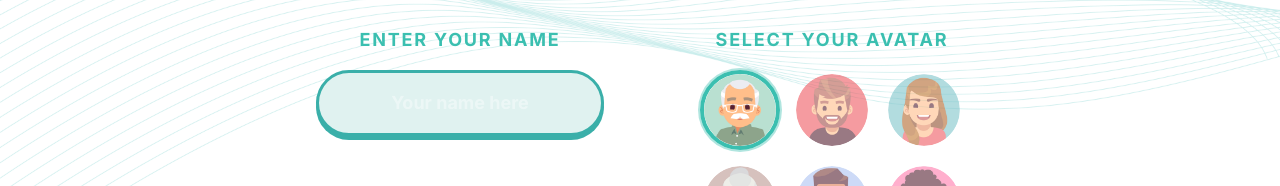
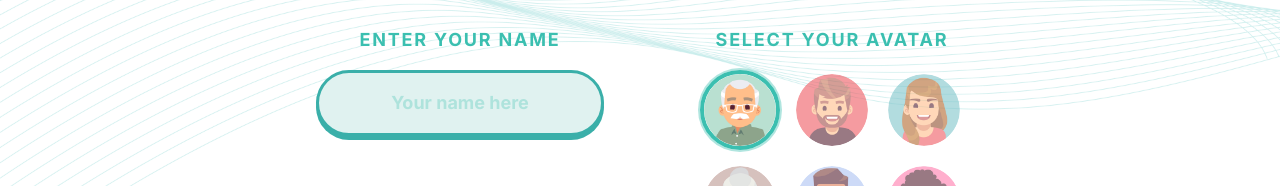
Before and after one commit to hendriktarigann01/mjs-memory-card, a Next.js app: page / in a window 1280 px wide. Shown: the part 312-498 px from the top of the page. Built offline with nearby package versions, Linux system fonts and the light colour scheme.

Commit message:
style: update color placeholder

```diff
--- a/app/page.tsx
+++ b/app/page.tsx
@@ -91,6 +91,7 @@ function NameInput({
         "focus:outline-none",
         "shadow-[0_4px_0_0_#3AAFA9]",
         "transition-all",
+         "placeholder:!text-[#3BBFB0]/30",
         inputClassName,
       )}
       onKeyDown={(e) => e.key === "Enter" && value.trim() && onEnter()}
```
